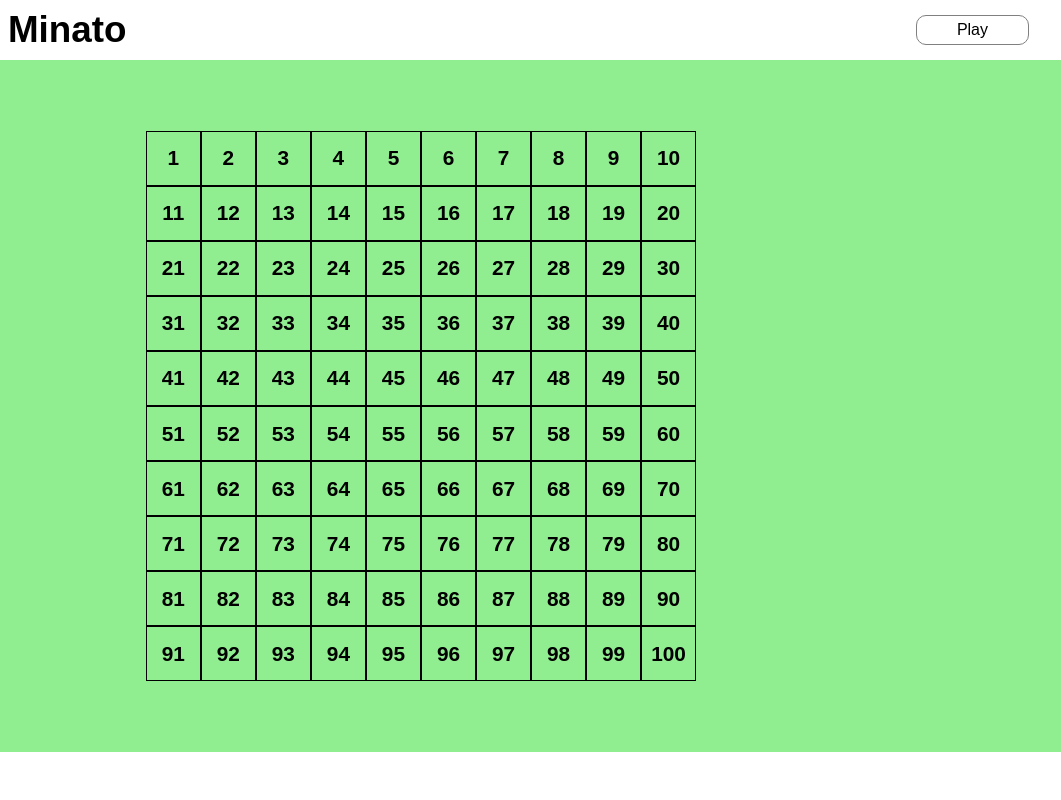
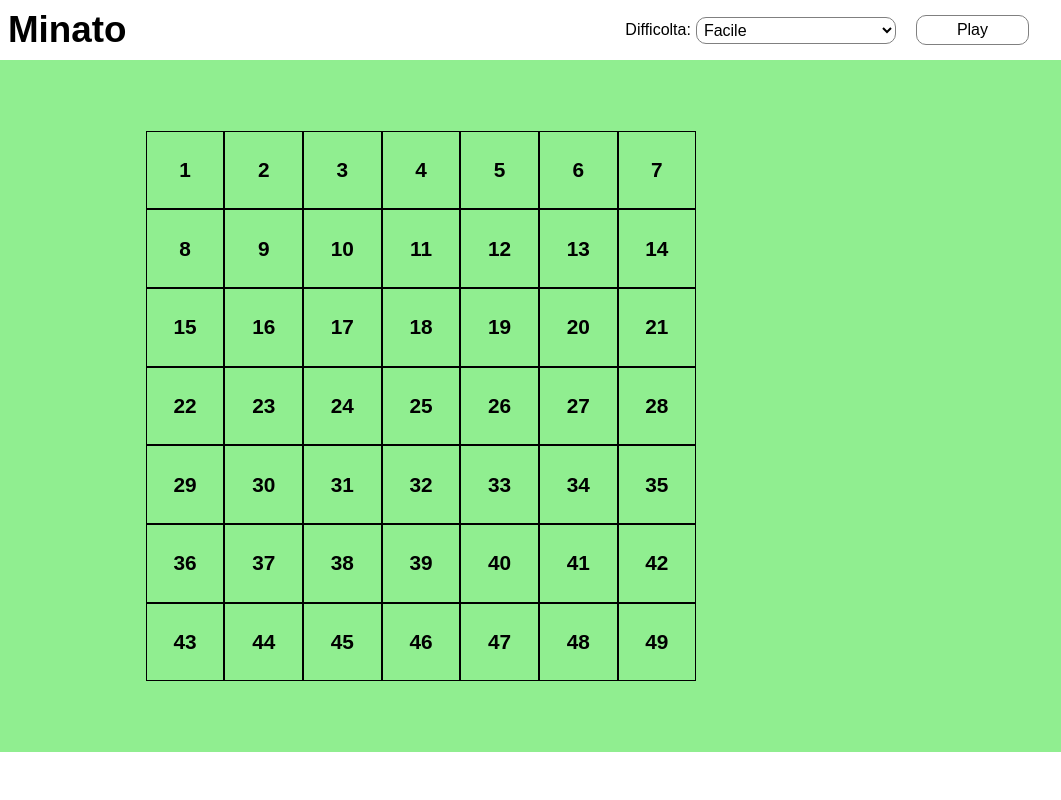
Before and after one commit to marcovittoriozacca/js-campominato-grid, a plain HTML site: page index.html in a window 1280 px wide. Both pictures are taken after a click on the button "Play". Shown: the full height of the page, 219-1280 px from the left. Drawn offline with Linux system fonts and the light colour scheme.

Commit message:
feat: difficulty choice - click play to create the grid

```diff
--- a/assets/css/style.css
+++ b/assets/css/style.css
@@ -71,7 +71,6 @@ main{
 }
 
 .box{
-    width: calc(100% / 10);
     aspect-ratio: 1;
 
     display: flex;
@@ -80,6 +79,36 @@ main{
     font-size: 1.3rem;
     font-weight: bold;
     border: 1px solid black;
+    cursor: pointer;
+}
+
+.boxEasy{
+    width: calc(100% / 7);
+}
+.boxNormal{
+    width: calc(100% / 9);
+}
+.boxHard{
+    width: calc(100% / 10);
+}
+
+.difficulty{
+    display: flex;
+    align-items: center;
+    column-gap: 20px;
+}
+.difficulty .choice{
+    display: flex;
+    align-items: center;
+    column-gap: 5px;
+}
+select{
+    width: 200px;
+    padding: 3px;
+    font-size: 1rem;
+    background-color: white;
+    border-radius: 10px;
+    border: 1px solid gray;
     cursor: pointer;
 }
 
--- a/assets/js/main.js
+++ b/assets/js/main.js
@@ -1,22 +1,71 @@
 const gridHtml = document.querySelector('.inner-grid');
 const btnPlay = document.getElementById('btnPlay');
 
+const difficulty = document.getElementById('difficultySelection');
+
+//al click del bottone viene creata la griglia in base alla difficoltà
 btnPlay.addEventListener('click', function(){
     gridHtml.innerHTML='';
 
-    for(let i = 1; i <= 100; i++){
+    //x conterrà il numero di caselle
+    //choice conterrà la difficoltà scelta dall'utente
 
+    let choice = difficulty.value;
+
+    let x;
+
+    switch(choice){
+        case 'easy':
+            x = 49;
+            break;
+
+        case 'normal':
+            x = 81;
+            break;
+
+        case 'hard':
+            x = 100;
+            break;
+
+    }
+
+    //creiamo il numero di caselle in base alla scelta dell'utente
+
+    for(let i = 1; i <= x; i++){
+
+        //creiamo l'elemento div
         let box = document.createElement('div');
 
+        //al div aggiungiamo la classe box che servirà a dare l'aspetto alla casella
         box.classList.add('box');
+
+        //aggiungiamo il numero di "colonne" in base alla difficolta, così da creare la griglia in modo opportuno
+
+        switch(choice){
+            case 'easy':
+                box.classList.add('boxEasy');
+                break;
+
+            case 'normal':
+                box.classList.add('boxNormal');
+                break;
+
+            case 'hard':
+                box.classList.add('boxHard');
+                break;
+        }
+
+        //all'interno del div stamperemo il valore dell'iterazione, quindi da 1 a 100
         box.innerText = i;
 
+        //ogni casella avrà un evento al click che aggiungerà e toggliera tramite TOGGLE la classe active a ogni specifica casella grazie al this.
         box.addEventListener('click', function(){
             this.classList.toggle('active')
+
+            //stampa il valore della casella cliccata in console
             console.log(i)
         })
-
-
+        //aggiungiamo il div con tutte le classi da noi aggiunte alla griglia nell'html
         gridHtml.append(box);
     }
 })
--- a/index.html
+++ b/index.html
@@ -19,7 +19,15 @@
                 </figure>
                 <h1>campo minato</h1>
             </div>
-            <div>
+            <div class="difficulty">
+                <div class="choice">
+                    <label for="difficulty">Difficolta:</label>
+                    <select name="difficultyChouce" id="difficultySelection">
+                        <option value="easy">Facile</option>
+                        <option value="normal">Normale</option>
+                        <option value="hard">Difficile</option>
+                    </select>
+                </div>
                 <button id="btnPlay" type="button" class="btn">Play</button>
             </div>
         </nav>
```
